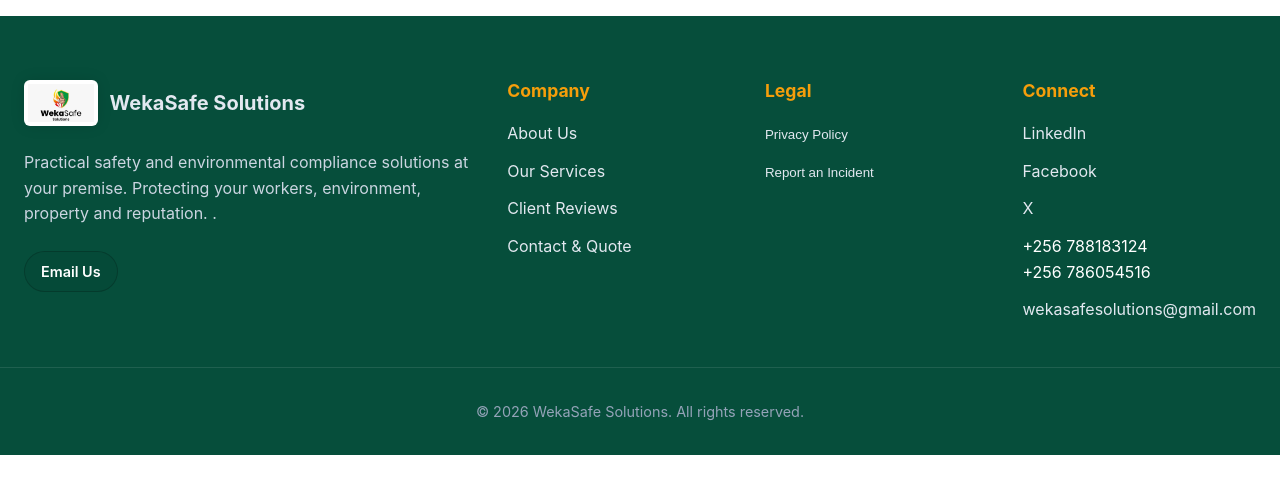
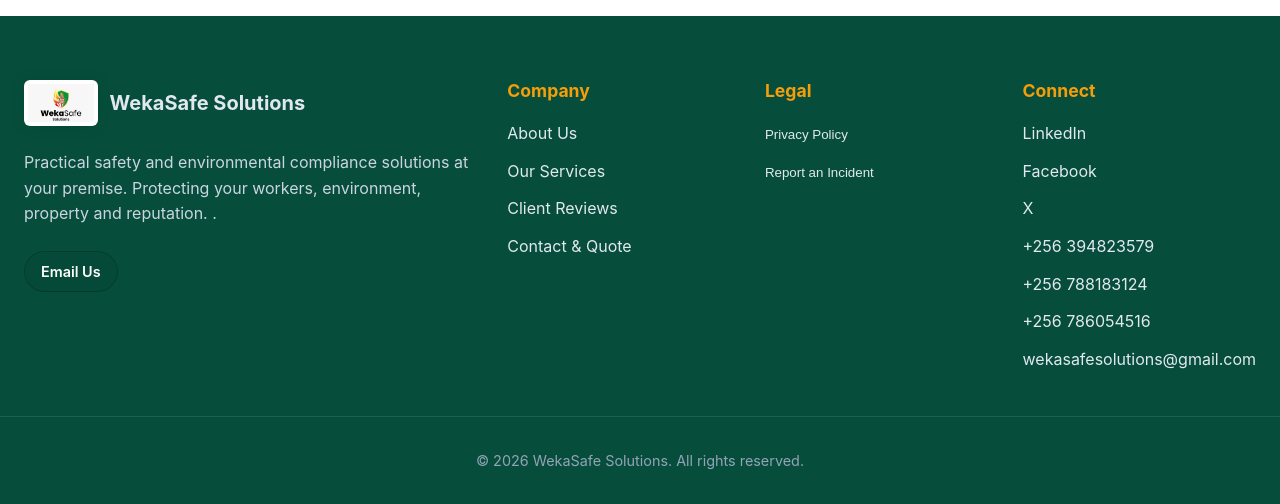
Before and after one commit to Asiku2020/wekasafe, a FastAPI app: page / in a window 1280 px wide. Shown: the part 5748-6252 px from the top of the page. Before the commit the page ends 6203 px from the top, so only its background shows below. Run offline with FastAPI, Linux system fonts and the light colour scheme; some libraries are stand-ins or nearby versions.

Commit message:
Add files via upload

```diff
--- a/templates/index.html
+++ b/templates/index.html
@@ -691,7 +691,9 @@
           <li><a href="https://linkedin.com/company/wekasafe" target="_blank">LinkedIn</a></li>
           <li><a href="https://facebook.com/wekasafe" target="_blank">Facebook</a></li>
           <li><a href="https://x.com/wekasafe" target="_blank">X</a></li>
-          <li><a href="tel:+256394823579"></a>+256 788183124<br>+256 786054516</a></li>
+          <li><a href="tel:+256394823579">+256 394823579</a></li>
+          <li><a href="tel:+256 788183124">+256 788183124</a></li>
+          <li><a href="tel:+256 786054516">+256 786054516</a></li>
           <li><a href="mailto:wekasafesolutions@gmail.com"><span class="__cf_email__" data-cfemail="2a43444c456a5d4f414b594b4c4f04494547">wekasafesolutions@gmail.com</span></a></li>
         </ul>
       </div>
```
